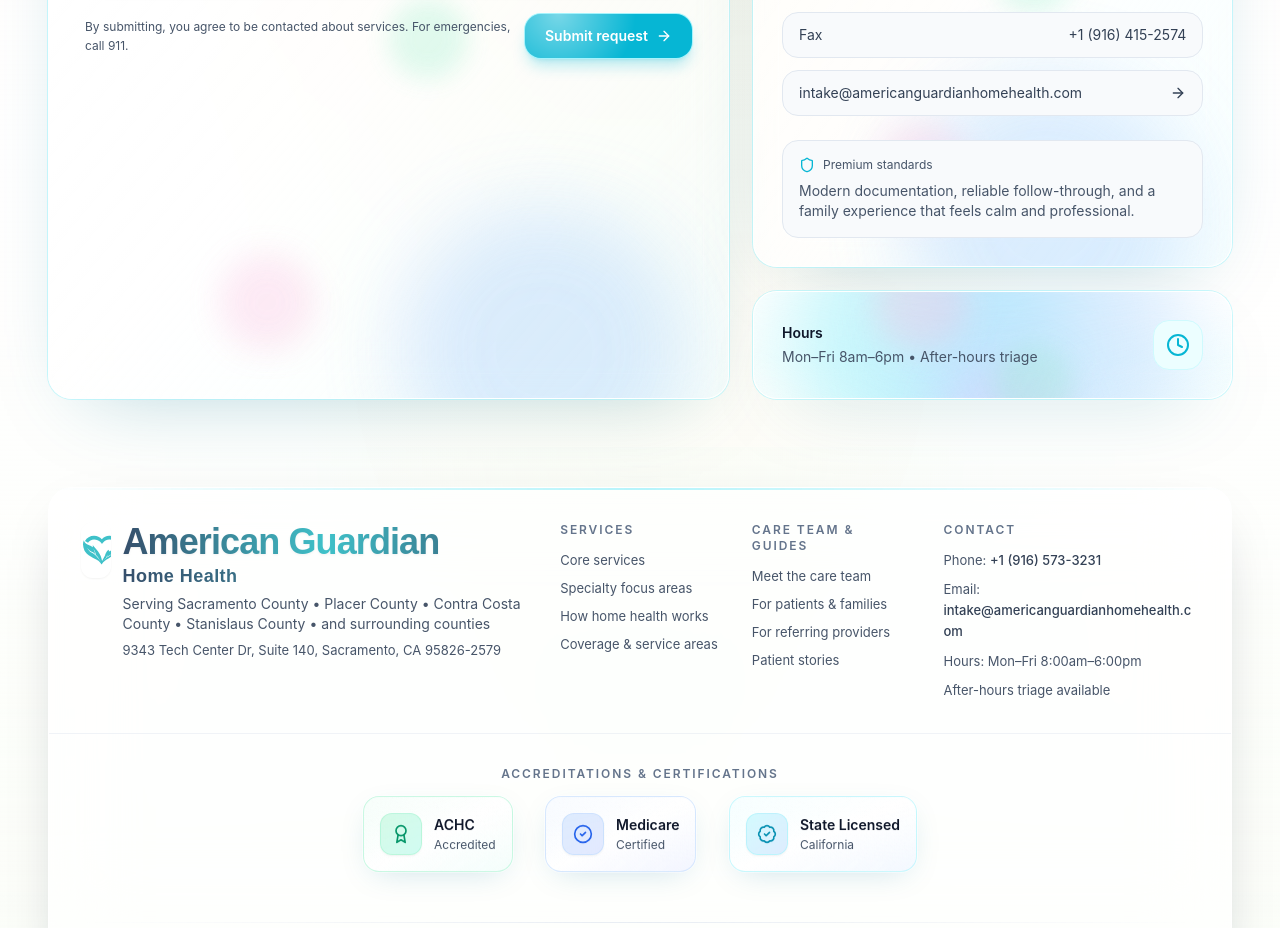
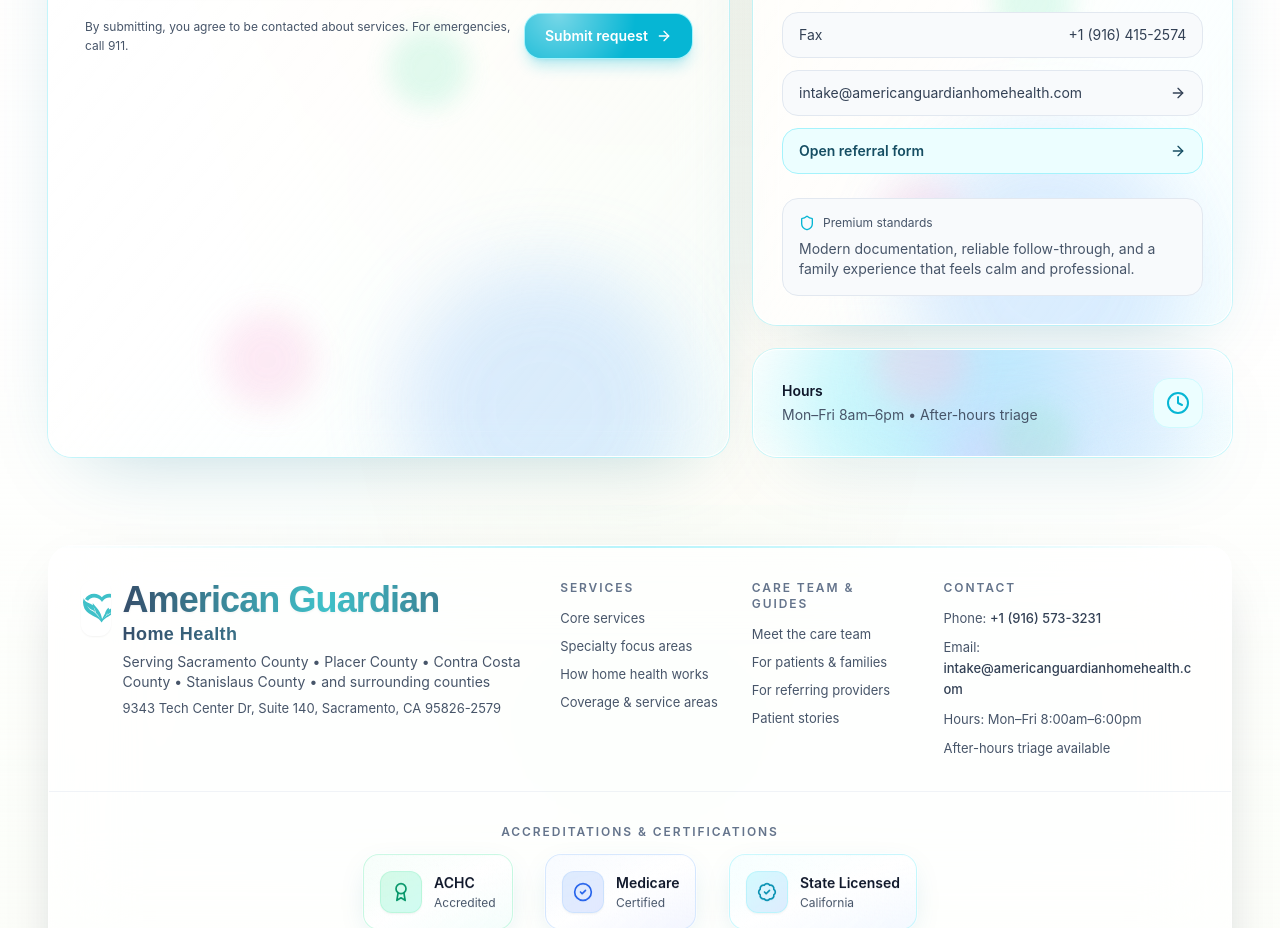
Before and after one commit to shkhan-caresync/American-Guardian-Home-Health, a React (Vite) app: page / in a window 1280 px wide. Shown: the part 11060-11988 px from the top of the page. Built offline with nearby package versions, Linux system fonts and the light colour scheme; no server answers; a web font is replaced by a local one.

Commit message:
New features

```diff
--- a/src/components/ag/Contact.jsx
+++ b/src/components/ag/Contact.jsx
@@ -125,6 +125,13 @@
                   >
                     <span className="break-all pr-2 min-w-0 flex-1">intake@americanguardianhomehealth.com</span>
                     <ArrowRight className="h-4 w-4 flex-shrink-0 ml-2" />
+                  </a>
+                  <a
+                    href="/forms/ref-form.html"
+                    className="flex items-center justify-between rounded-2xl border border-cyan-200 bg-cyan-50 px-4 py-3 text-sm font-semibold text-cyan-900 hover:bg-cyan-100 transition min-h-[44px]"
+                  >
+                    <span>Open referral form</span>
+                    <ArrowRight className="h-4 w-4" />
                   </a>
                 </div>
 
--- a/src/components/ag/Nav.jsx
+++ b/src/components/ag/Nav.jsx
@@ -161,9 +161,13 @@
             {/* Left: Brand - responsive sizing */}
             <div className="flex items-center flex-shrink-0 min-w-0">
               <a
-                href="#"
+                href="/"
                 onClick={(e) => {
                   e.preventDefault();
+                  if (window.location.pathname !== "/") {
+                    window.location.href = "/";
+                    return;
+                  }
                   window.scrollTo({ top: 0, behavior: "smooth" });
                   setActive("");
                 }}
```
Also changed, not shown: src/lib/motion.js.
